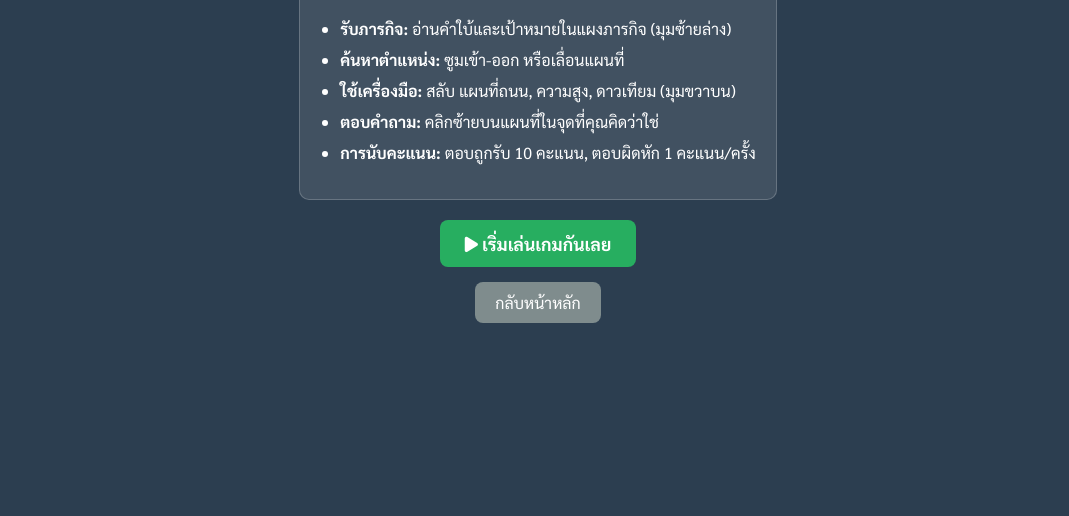
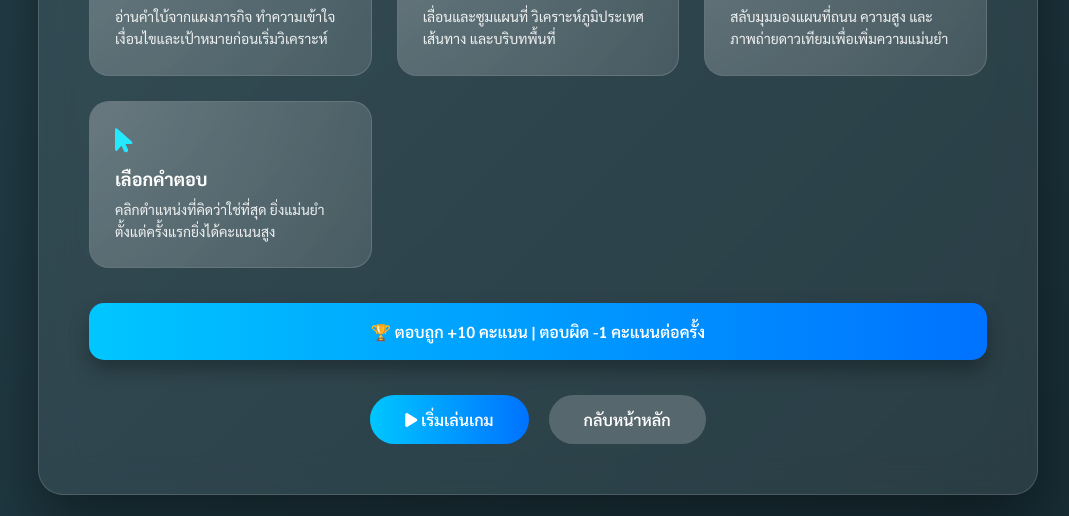
Before and after one commit to namintara/project, a plain HTML site: page howto.html in a window 1280 px wide. Shown: the part 284-800 px from the top of the page, without its empty margins (102-1171 px from the left). Drawn offline with Linux system fonts and the light colour scheme.

Commit message:
Update radius

```diff
--- a/game.js
+++ b/game.js
@@ -24,7 +24,7 @@ const levels = [
     { title: "3. ปอดกรุงเทพฯ (บางกะเจ้า)", desc: "จงหาพื้นที่สีเขียวรูป <b>'กระเพาะหมู'</b> ที่ถูกล้อมด้วยแม่น้ำเจ้าพระยา (สมุทรปราการ)", hints: ["อยู่ทิศใต้ของกรุงเทพฯ", "มองหาพื้นที่ป่าสีเขียวขนาดใหญ่"], target: [13.695, 100.560], radius: 4000, zoom: 11, center: [13.70, 100.55] },
     { title: "4. ถ้ำหลวง (เชียงราย)", desc: "ภารกิจกู้ภัย! จงหา <b>'เทือกเขาดอยนางนอน'</b> (ที่ตั้งถ้ำหลวง) เหนือ อ.แม่สาย", hints: ["ไปที่เหนือสุดของประเทศ (เชียงราย)", "ลองเปลี่ยนเป็น 'แผนที่ความสูง'ดูนะ"], target: [20.3800, 99.8600], radius: 5000, zoom: 12, center: [20.40, 99.88] },
     { title: "5. ท่าเรือแหลมฉบัง (ชลบุรี)", desc: "ศูนย์กลางขนส่งทางทะเล! จงหาท่าเรือน้ำลึกที่มี <b>'ตู้คอนเทนเนอร์'</b> ยื่นลงไปในทะเล", hints: ["เปลี่ยนเป็น 'ภาพดาวเทียม'", "อยู่ชายฝั่งชลบุรี (ใกล้พัทยา)"], target: [13.085, 100.880], radius: 4000, zoom: 11, center: [13.10, 100.90] },
-    { title: "6. ทะเลสาบสงขลา", desc: "จงหา <b>'ทะเลสาบที่ใหญ่ที่สุด'</b> ในประเทศไทย (ภาคใต้)", hints: ["มองหาแหล่งน้ำขนาดใหญ่ใกล้หาดใหญ่", "ซูมดูแผนที่ถนนจะเห็นชื่อชัดเจน"], target: [7.450, 100.300], radius: 20000, zoom: 9, center: [7.20, 100.40] },
+    { title: "6. ทะเลสาบสงขลา", desc: "จงหา <b>'ทะเลสาบที่ใหญ่ที่สุด'</b> ในประเทศไทย (ภาคใต้)", hints: ["มองหาแหล่งน้ำขนาดใหญ่ใกล้หาดใหญ่", "ซูมดูแผนที่ถนนจะเห็นชื่อชัดเจน"], target: [7.450, 100.300], radius: 35000, zoom: 9, center: [7.20, 100.40] },
     { title: "7. ภูทับเบิก (เพชรบูรณ์)", desc: "หาจุดชมวิวทะเลหมอก! จงหา <b>'ยอดเขาสูง'</b> ที่มีถนนคดเคี้ยว ใน จ.เพชรบูรณ์", hints: ["ลองเปลี่ยนเป็น 'แผนที่ความสูง'ดูนะ", "อยู่รอยต่อระหว่างหล่มเก่า-ด่านซ้าย"], target: [16.900, 101.100], radius: 6000, zoom: 11, center: [16.85, 101.15] },
     { title: "8. เกาะสมุย (สุราษฎร์ธานี)", desc: "จงหา <b>'เกาะท่องเที่ยวขนาดใหญ่'</b> ในอ่าวไทย", hints: ["อยู่ทางขวาของสุราษฎร์ธานี", "เป็นเกาะใหญ่ที่มีสนามบิน"], target: [9.500, 100.000], radius: 10000, zoom: 9, center: [9.30, 99.80] },
     { title: "9. เขื่อนภูมิพล (ตาก)", desc: "จงหา <b>'เขื่อนคอนกรีตโค้ง'</b> ขนาดใหญ่กั้นแม่น้ำปิง", hints: ["ใช้ภาพดาวเทียมจะเห็นสันเขื่อนชัด", "อยู่ทางเหนือของ จ.ตาก"], target: [17.243, 98.973], radius: 3000, zoom: 12, center: [17.20, 99.00] },
--- a/howto.html
+++ b/howto.html
@@ -1,26 +1,227 @@
 <!DOCTYPE html>
 <html lang="th">
 <head>
-    <meta charset="UTF-8">
-    <title>วิธีเล่น - Geo-Analyst</title>
-    <link href="https://fonts.googleapis.com/css2?family=Sarabun:wght@300;400;700&display=swap" rel="stylesheet">
-    <link rel="stylesheet" href="https://cdnjs.cloudflare.com/ajax/libs/font-awesome/6.0.0/css/all.min.css">
-    <link rel="stylesheet" href="style.css">
+<meta charset="UTF-8">
+<meta name="viewport" content="width=device-width, initial-scale=1.0">
+<title>วิธีเล่น - Geo-Analyst</title>
+
+<link href="https://fonts.googleapis.com/css2?family=Sarabun:wght@300;400;600;700&display=swap" rel="stylesheet">
+<link rel="stylesheet" href="https://cdnjs.cloudflare.com/ajax/libs/font-awesome/6.0.0/css/all.min.css">
+
+<style>
+*{
+    margin:0;
+    padding:0;
+    box-sizing:border-box;
+    font-family:'Sarabun',sans-serif;
+}
+
+body{
+    min-height:100vh;
+    display:flex;
+    align-items:center;
+    justify-content:center;
+    background:linear-gradient(-45deg,#0f2027,#203a43,#2c5364,#1c1c1c);
+    background-size:400% 400%;
+    animation:bgMove 12s ease infinite;
+    padding:20px;
+}
+
+@keyframes bgMove{
+    0%{background-position:0% 50%}
+    50%{background-position:100% 50%}
+    100%{background-position:0% 50%}
+}
+
+.container{
+    width:100%;
+    max-width:1000px;
+    backdrop-filter:blur(18px);
+    background:rgba(255,255,255,0.08);
+    border:1px solid rgba(255,255,255,0.15);
+    border-radius:25px;
+    padding:50px;
+    box-shadow:0 30px 60px rgba(0,0,0,0.4);
+    color:white;
+    animation:fadeIn 0.8s ease;
+}
+
+@keyframes fadeIn{
+    from{opacity:0; transform:translateY(30px);}
+    to{opacity:1; transform:translateY(0);}
+}
+
+h1{
+    text-align:center;
+    font-size:34px;
+    font-weight:700;
+    margin-bottom:15px;
+    letter-spacing:1px;
+}
+
+.subtitle{
+    text-align:center;
+    opacity:0.85;
+    margin-bottom:40px;
+    font-weight:300;
+}
+
+.rules{
+    display:grid;
+    grid-template-columns:repeat(auto-fit,minmax(220px,1fr));
+    gap:25px;
+    margin-bottom:35px;
+}
+
+.rule-card{
+    padding:25px;
+    border-radius:20px;
+    background:rgba(255,255,255,0.12);
+    border:1px solid rgba(255,255,255,0.15);
+    transition:0.4s;
+    position:relative;
+    overflow:hidden;
+}
+
+.rule-card::before{
+    content:"";
+    position:absolute;
+    width:120%;
+    height:120%;
+    background:radial-gradient(circle at top left,rgba(255,255,255,0.2),transparent);
+    top:-20%;
+    left:-20%;
+}
+
+.rule-card:hover{
+    transform:translateY(-8px) scale(1.03);
+    box-shadow:0 20px 30px rgba(0,0,0,0.3);
+}
+
+.rule-card i{
+    font-size:28px;
+    margin-bottom:12px;
+    color:#00e5ff;
+}
+
+.rule-card h3{
+    font-size:18px;
+    margin-bottom:8px;
+}
+
+.rule-card p{
+    font-size:14px;
+    opacity:0.9;
+    line-height:1.6;
+}
+
+.score-box{
+    text-align:center;
+    padding:18px;
+    border-radius:15px;
+    background:linear-gradient(90deg,#00c6ff,#0072ff);
+    font-weight:600;
+    margin-bottom:35px;
+    box-shadow:0 10px 20px rgba(0,0,0,0.3);
+}
+
+.button-group{
+    display:flex;
+    justify-content:center;
+    gap:20px;
+    flex-wrap:wrap;
+}
+
+.btn{
+    padding:14px 35px;
+    border-radius:50px;
+    font-weight:600;
+    text-decoration:none;
+    transition:0.3s;
+    position:relative;
+    overflow:hidden;
+}
+
+.btn-primary{
+    background:linear-gradient(90deg,#00c6ff,#0072ff);
+    color:white;
+}
+
+.btn-primary:hover{
+    transform:scale(1.08);
+    box-shadow:0 10px 25px rgba(0,114,255,0.6);
+}
+
+.btn-secondary{
+    background:rgba(255,255,255,0.2);
+    color:white;
+}
+
+.btn-secondary:hover{
+    background:rgba(255,255,255,0.35);
+}
+
+@media(max-width:600px){
+    .container{
+        padding:30px;
+    }
+}
+</style>
 </head>
+
 <body>
-    <div class="page-container">
-        <h1><i class="fas fa-map-marked-alt"></i> วิธีการเล่น Geo-Analyst</h1>
-        <div class="rule-box">
-            <ul>
-                <li><b>รับภารกิจ:</b> อ่านคำใบ้และเป้าหมายในแผงภารกิจ (มุมซ้ายล่าง)</li>
-                <li><b>ค้นหาตำแหน่ง:</b> ซูมเข้า-ออก หรือเลื่อนแผนที่</li>
-                <li><b>ใช้เครื่องมือ:</b> สลับ แผนที่ถนน, ความสูง, ดาวเทียม (มุมขวาบน)</li>
-                <li><b>ตอบคำถาม:</b> คลิกซ้ายบนแผนที่ในจุดที่คุณคิดว่าใช่</li>
-                <li><b>การนับคะแนน:</b> ตอบถูกรับ 10 คะแนน, ตอบผิดหัก 1 คะแนน/ครั้ง</li>
-            </ul>
+
+<div class="container">
+
+    <h1><i class="fas fa-globe-asia"></i> วิธีการเล่น Geo-Analyst</h1>
+    <p class="subtitle">
+        เกมฝึกวิเคราะห์เชิงพื้นที่ผ่านแผนที่จริง ใช้เหตุผล ความแม่นยำ และการสังเกตอย่างมืออาชีพ
+    </p>
+
+    <div class="rules">
+
+        <div class="rule-card">
+            <i class="fas fa-bullseye"></i>
+            <h3>รับภารกิจ</h3>
+            <p>อ่านคำใบ้จากแผงภารกิจ ทำความเข้าใจเงื่อนไขและเป้าหมายก่อนเริ่มวิเคราะห์</p>
         </div>
-        <a href="#" class="btn-primary" onclick="localStorage.setItem('geoTotalScore', 0); window.location.href = 'Level_1.html';"><i class="fas fa-play"></i> เริ่มเล่นเกมกันเลย</a>
-        <a href="index.html" class="btn-secondary">กลับหน้าหลัก</a>
+
+        <div class="rule-card">
+            <i class="fas fa-map"></i>
+            <h3>สำรวจพื้นที่</h3>
+            <p>เลื่อนและซูมแผนที่ วิเคราะห์ภูมิประเทศ เส้นทาง และบริบทพื้นที่</p>
+        </div>
+
+        <div class="rule-card">
+            <i class="fas fa-layer-group"></i>
+            <h3>ใช้เครื่องมือ</h3>
+            <p>สลับมุมมองแผนที่ถนน ความสูง และภาพถ่ายดาวเทียมเพื่อเพิ่มความแม่นยำ</p>
+        </div>
+
+        <div class="rule-card">
+            <i class="fas fa-mouse-pointer"></i>
+            <h3>เลือกคำตอบ</h3>
+            <p>คลิกตำแหน่งที่คิดว่าใช่ที่สุด ยิ่งแม่นยำตั้งแต่ครั้งแรกยิ่งได้คะแนนสูง</p>
+        </div>
+
     </div>
+
+    <div class="score-box">
+        🏆 ตอบถูก +10 คะแนน | ตอบผิด -1 คะแนนต่อครั้ง
+    </div>
+
+    <div class="button-group">
+        <a href="#" class="btn btn-primary"
+           onclick="localStorage.setItem('geoTotalScore',0); window.location.href='Level_1.html';">
+           <i class="fas fa-play"></i> เริ่มเล่นเกม
+        </a>
+
+        <a href="index.html" class="btn btn-secondary">
+            กลับหน้าหลัก
+        </a>
+    </div>
+
+</div>
+
 </body>
 </html>
```
